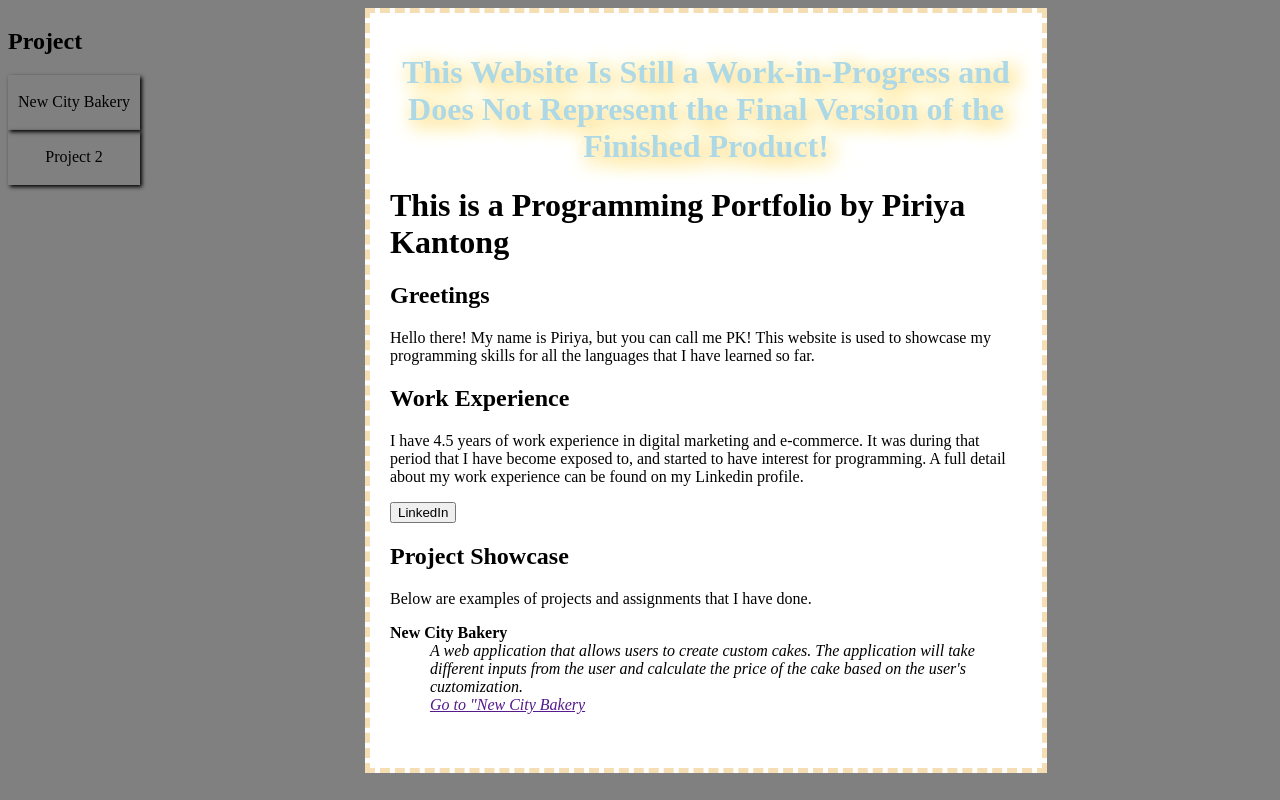
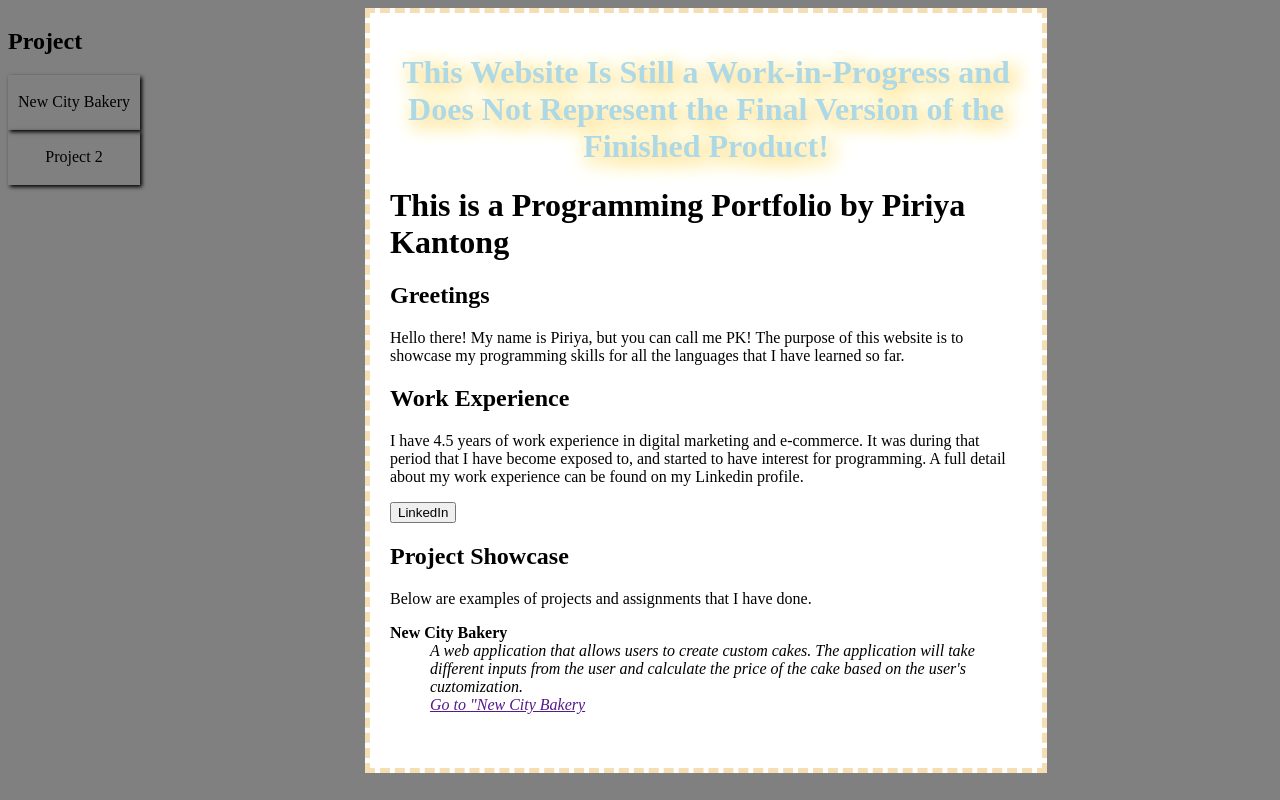
Before and after one commit to Piriya-K/Piriya-K.github.io, a plain HTML site: page index.html in a window 1280 px wide. Drawn offline with Linux system fonts and the light colour scheme.

Commit message:
update text

```diff
--- a/index.html
+++ b/index.html
@@ -27,7 +27,7 @@
         </figure> -->
         <h1>This is a Programming Portfolio by Piriya Kantong</h1>
         <h2>Greetings</h2>
-        <p> Hello there! My name is Piriya, but you can call me <span id="pk">PK!</span> This website is used to showcase my programming skills for all the languages that I have learned so far.</p>
+        <p> Hello there! My name is Piriya, but you can call me <span id="pk">PK!</span> The purpose of this website is to showcase my programming skills for all the languages that I have learned so far.</p>
 
         <div class="work-experience">
           <h2>Work Experience</h2>
```
